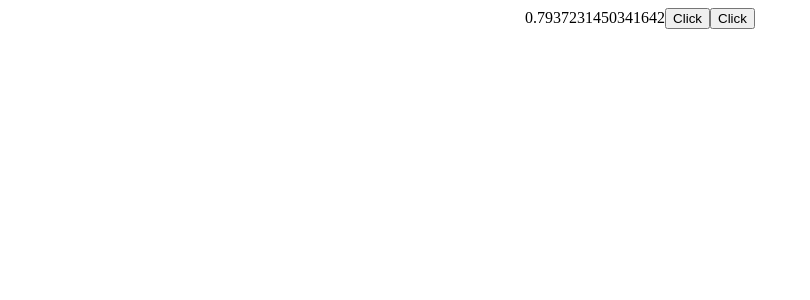
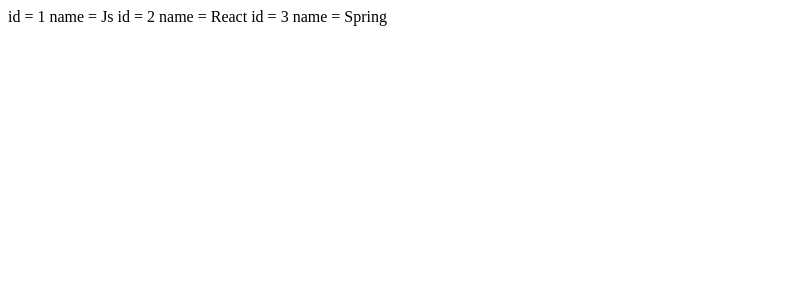
Before and after one commit to y-dubovitsky/react-3, a React (Create React App) app: page / in a window 1280 px wide. Shown: the top 300 px of the page, without its empty margins (0-810 px from the left). Built offline with nearby package versions, Linux system fonts and the light colour scheme.

Commit message:
Lesson 56 useContext Hook

```diff
--- a/src/App.js
+++ b/src/App.js
@@ -1,32 +1,13 @@
 import React from 'react';
 import './App.css';
+import BookShop from './BookShop';
+import Books from './Books';
 
 export default function App() {
 
-  const [obj, setObj] = React.useState({
-    a: 'Hello',
-    b: 'World'
-  });
-
-  const changeObj = () => {
-    setObj({...obj, b: Math.random()})
-  }
-
-  const changeObj1 = () => {
-      setObj((prev) => {
-        return {
-        a: prev.a,
-        b: Math.random()
-        }
-      })
-  }
-
   return (
-    <div className="App">
-      {Math.random()}
-      <button onClick={() => changeObj()}>Click</button>
-      <button onClick={() => changeObj1()}>Click</button>
-      {console.log('OBJ ' + obj.a + " " + obj.b)}
-    </div>
+      <BookShop>
+        <Books/>
+      </BookShop>
   );
 }
--- /dev/null
+++ b/src/Book.jsx
@@ -0,0 +1,12 @@
+import React from 'react';
+
+export default function Book(props) {
+
+    const {id, first} = props;
+
+    return (
+        <>
+            {` id = ${id} name = ${first} `}
+        </>
+    )
+}
--- /dev/null
+++ b/src/BookShop.jsx
@@ -0,0 +1,48 @@
+import React from 'react';
+
+export const CustomContext = new React.createContext();
+
+export default function BookShop(props) {
+
+    const [books, setBooks] = React.useState([
+        {
+            id: 1,
+            first: 'Js',
+
+        },
+        {
+            id: 2,
+            first: 'React',
+
+        },
+        {
+            id: 3,
+            first: 'Spring',
+
+        }
+    ]);
+
+    const addBook = (book) => {
+        setBooks(
+            [...books, book]
+        );
+    }
+
+    const removeBook = (id) => {
+        setBooks(books.filter(book => book.id !== id));
+    }
+
+    const outcome = {
+        books,
+        addBook,
+        removeBook
+    }
+
+    return (
+        <>
+            <CustomContext.Provider value={outcome}>
+                {props.children}
+            </CustomContext.Provider>
+        </>
+    )
+}
--- /dev/null
+++ b/src/Books.jsx
@@ -0,0 +1,19 @@
+import React from 'react';
+import {CustomContext} from './BookShop';
+import Book from './Book';
+
+export default function Books() {
+
+    const {books = []} = React.useContext(CustomContext);
+    console.log(books);
+
+    return(
+        <>
+            {
+                books.map(book => {
+                    return <Book key={book.id} {...book}/>
+                })
+            }
+        </>
+    )
+}
```
